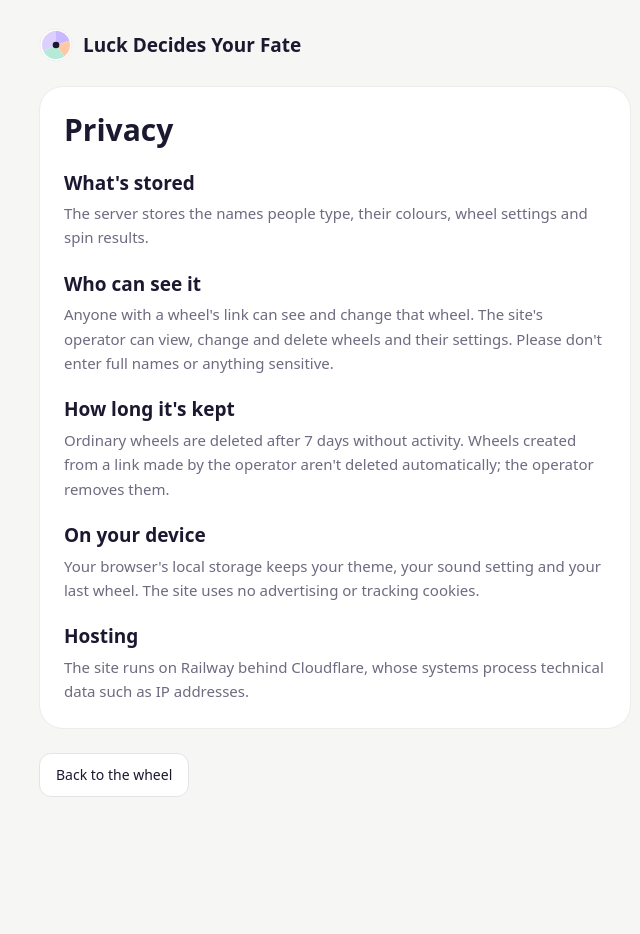
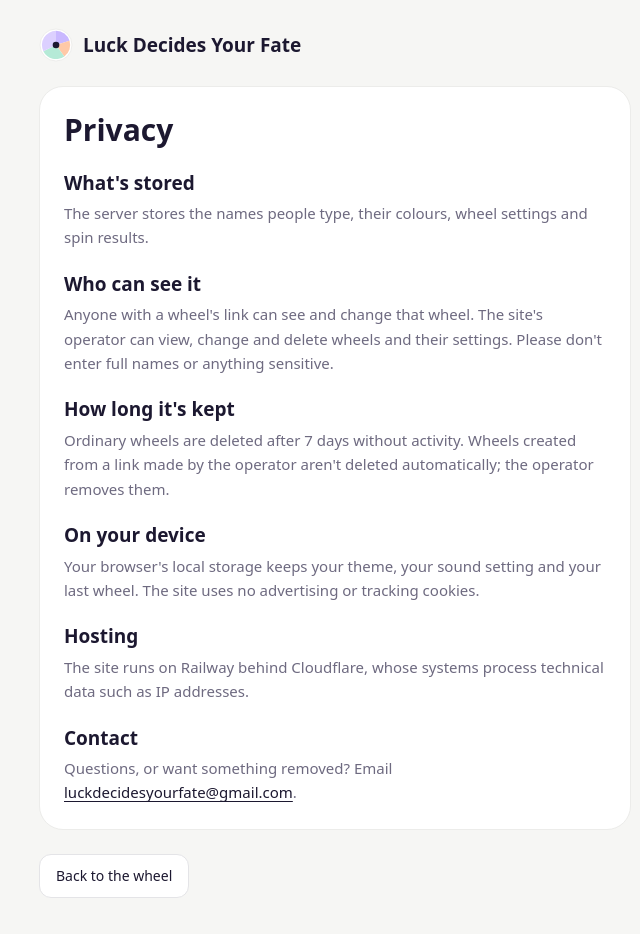
Before and after one commit to MaccaBerge/luck-decides-your-fate, a React (Vite) app in the folder frontend/: page /privacy in a window 1280 px wide. Shown: the top 934 px of the page, without its empty margins (305-945 px from the left). Before the commit the page ends 845 px from the top, so only its background shows below. Built offline with nearby package versions, Linux system fonts and the light colour scheme.

Commit message:
feat: add a contact address to the privacy page

```diff
--- a/frontend/src/pages/PrivacyPage.tsx
+++ b/frontend/src/pages/PrivacyPage.tsx
@@ -39,6 +39,13 @@ export default function PrivacyPage() {
         <Section title="Hosting">
           The site runs on Railway behind Cloudflare, whose systems process technical data such as IP addresses.
         </Section>
+        <Section title="Contact">
+          Questions, or want something removed? Email{" "}
+          <a href="mailto:luckdecidesyourfate@gmail.com" className="text-ink underline underline-offset-3 [overflow-wrap:anywhere]">
+            luckdecidesyourfate@gmail.com
+          </a>
+          .
+        </Section>
       </div>
       <Link to="/" className={`${secondaryBtn} self-start`}>
         Back to the wheel
```
Also changed, not shown: 1 other file (tests, documents, lock files or other folders).
